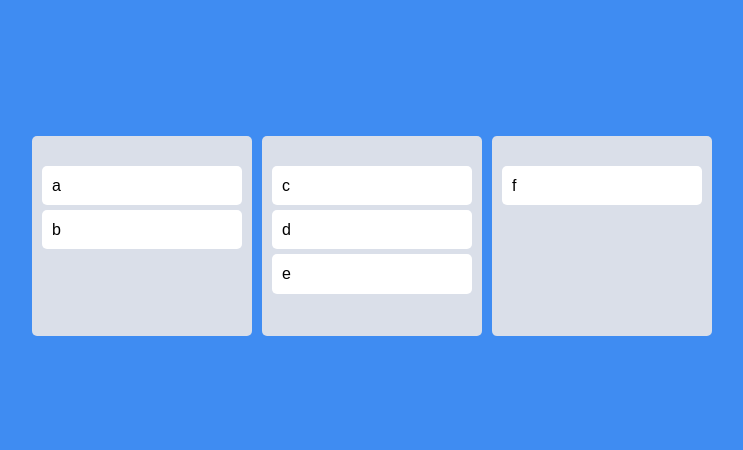
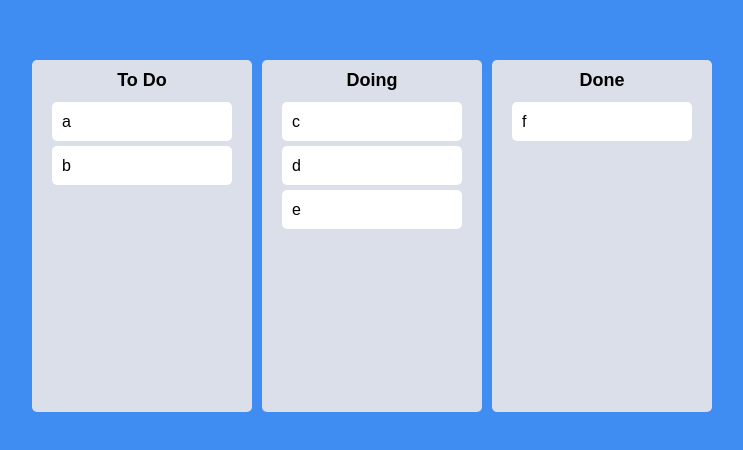
Before and after one commit to fredkeemhaus/trello-clone, a React (Create React App) app: page / in a window 1280 px wide. Shown: the part 164-614 px from the top of the page, without its empty margins (268-1011 px from the left). Built offline with nearby package versions, Linux system fonts and the light colour scheme.

Commit message:
same board movement

```diff
--- a/src/App.tsx
+++ b/src/App.tsx
@@ -23,14 +23,21 @@
 
 function App() {
   const [toDos, setToDos] = useRecoilState(toDoState);
-  const onDragEnd = ({draggableId, destination, source}: DropResult) => {
-    if(!destination) return;
-    // setToDos(oldTodos => {
-    //   const toDosCopy = [...oldTodos];
-    //   toDosCopy.splice(source.index, 1);
-    //   toDosCopy.splice(destination.index, 0, draggableId);
-    //   return toDosCopy;
-    // })
+
+  const onDragEnd = (info: DropResult) => {
+    const {destination, draggableId, source} = info;
+    if(destination?.droppableId === source.droppableId) {
+      // same board movement
+      setToDos(allBoards => {
+        const boardCopy = [...allBoards[source.droppableId]];
+        boardCopy.splice(source.index, 1);
+        boardCopy.splice(destination.index, 0, draggableId);
+        return {
+          ...allBoards,
+          [source.droppableId]: boardCopy
+        };
+      })
+    }
   }
 
   return <DragDropContext onDragEnd={onDragEnd}>
--- a/src/Components/Board.tsx
+++ b/src/Components/Board.tsx
@@ -4,12 +4,18 @@
 
 const Wrapper = styled.div`
   padding: 20px 10px;
-  padding-top: 30px;
+  padding-top: 10px;
   background-color: ${(props) => props.theme.boardColor};
   border-radius: 5px;
-  min-height: 200px;
+  min-height: 300px;
 `
 
+const Title = styled.div`
+    text-align: center;
+    font-weight: 600;
+    margin-bottom: 0px;
+    font-size: 18px;
+`
 
 interface IBoardProps {
     toDos: string[];
@@ -18,6 +24,8 @@
 
 function Board({toDos, boardId}: IBoardProps) {
     return (
+        <Wrapper>
+            <Title>{boardId}</Title>
             <Droppable droppableId={boardId}>
                 {(magic) => (
                     <Wrapper ref={magic.innerRef} {...magic.droppableProps}>
@@ -28,6 +36,7 @@
                     </Wrapper>
                 )}
             </Droppable>
+        </Wrapper>
     )
 }
 
--- a/src/atoms.tsx
+++ b/src/atoms.tsx
@@ -7,8 +7,8 @@
 export const toDoState = atom<IToDoState>({
     key: "toDo",
     default: {
-        to_do: ["a", "b"],
-        doing: ["c", "d", "e"],
-        done: ["f"]
+        "To Do": ["a", "b"],
+        Doing: ["c", "d", "e"],
+        Done: ["f"]
     }
 })
```
Lines whose indentation alone changed are shown as unchanged.
